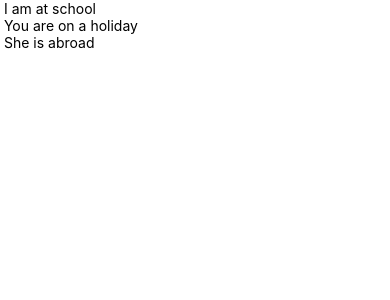
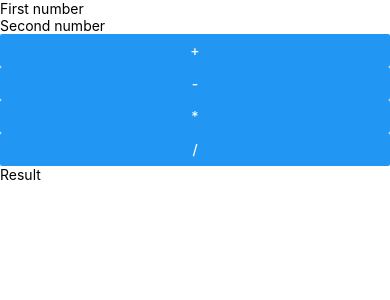
Before and after one commit to bocceli/react-native, a React Native app: screen / in a window 390 px wide. Shown: the top 300 px of the page. Built offline with nearby package versions, Linux system fonts and the light colour scheme.

Commit message:
assignment 3

```diff
--- a/App.js
+++ b/App.js
@@ -1,5 +1,6 @@
 import React, {Component} from 'react';
-import {Alert, Text, View} from 'react-native';
+import {Alert, Text, View, TextInput, Button} from 'react-native';
+import set from "@babel/runtime/helpers/esm/set";
 
 
 /*
@@ -12,90 +13,55 @@ And again... take a good look at what is shown on the screen - nothing else but
 */
 export default class App extends Component {
     state = {
-    myState: String,
-    yourState: String,
-    myStateChanged: Boolean,
-    yourStateChanged: Boolean,
+        enteredNumberOne: Number,
+        enteredNumberTwo: Number,
+        result: Number | undefined,
     };
 
     //Constructor is not needed. Values can be set above where only types are set.
-  constructor () {
-    super (); //super must be called first
-    this.state = {
-      myState: 'I am at school',
-      yourState: 'You are on a holiday',
-      herState: 'She is abroad',
-      myStateChanged: false,
-      yourStateChanged: false,
-      herStateChanged: false,
-    };
-    //function needs to be bound if written in 'normal' way AND using state
-    // - actually because we are using "this" -object. this object is used in the method meaning this App object.
-    //this.updateYourState = this.updateYourState.bind (this);
-    //Arrow-type function is newer way and does not need a bind - object 'this' is already bound.
-    // this.updateMyState = this.updateMyState.bind (this);
+    constructor() {
+        super(); //super must be called first
+        this.state = {};
     }
 
+    calculate = (operation) => {
+        let result = 0;
+        switch (operation) {
+            case '+':
+                result = this.state.enteredNumberOne + this.state.enteredNumberTwo;
+                break;
+            case '-':
+                result = this.state.enteredNumberOne - this.state.enteredNumberTwo;
+                break;
+            case '*':
+                result = this.state.enteredNumberOne * this.state.enteredNumberTwo;
+                break;
+            case '/':
+                result = this.state.enteredNumberOne / this.state.enteredNumberTwo;
+                break;
+        }
+        console.log(this.state.enteredNumberOne);
+        console.log(this.state.enteredNumberOne + ' ' + operation + ' ' + this.state.enteredNumberTwo + ' = ' + result);
+        this.setState({
+            result: result,
+        })
+    };
 
-  /*
-Function written in arrow format - there is no need to bind.
-Compare to method updateYourState
-*/
-  updateMyState = () => {
-    const {myStateChanged} = this.state;
-    if (myStateChanged) {
-      this.setState ({
-        myState: 'I am at school',
-        myStateChanged: false,
-      });
-    } else {
-      this.setState ({
-        myState: 'I am at home',
-        myStateChanged: true,
-      });
-    }
-  };
-  updateYourState = () => {
-    if (this.state.yourStateChanged) {
-      this.setState ({
-        //refers to class's state
-        yourState: 'You are on a holiday',
-        yourStateChanged: false,
-      });
-    } else {
-      this.setState ({
-        //refers to class's state
-        yourState: 'You are at work',
-        yourStateChanged: true,
-      });
-    }
-  };
-  updateHerState = () => {
-    if (this.state.herStateChanged) {
-      this.setState ({
-        //refers to class's state
-        herState: 'She is abroad',
-        herStateChanged: false,
-      });
-    } else {
-      this.setState ({
-        //refers to class's state
-        herState: 'She is shopping',
-        herStateChanged: true,
-      });
-    }
-  };
-  /*
-This is what we see - the render part
-In Text elements there are method calls which happen when the element is clicked
-*/
-
-  render () {
+    render() {
         return (
             <View>
-          <Text onPress={this.updateMyState}> {this.state.myState} </Text>
-          <Text onPress={this.updateYourState}> {this.state.yourState} </Text>
-          <Text onPress={this.updateHerState}> {this.state.herState} </Text>
+                <TextInput placeholder={"First number"} keyboardType={"numeric"}
+                           onChangeText={(text) => this.setState({enteredNumberOne: Number(text)})}/>
+                <TextInput placeholder={"Second number"} keyboardType={"numeric"}
+                           onChangeText={(text) => this.setState({enteredNumberTwo: Number(text)})}/>
+
+                <Button title="+" onPress={() => this.calculate('+')}/>
+                <Button title="-" onPress={() => this.calculate('-')}/>
+                <Button title="*" onPress={() => this.calculate('*')}/>
+                <Button title="/" onPress={() => this.calculate('/')}/>
+
+                <TextInput placeholder={"Result"} readonly={true}
+                           value={this.state.result && this.state.result + ''}/>
             </View>
         );
         /*
```
Lines whose indentation alone changed are shown as unchanged.
